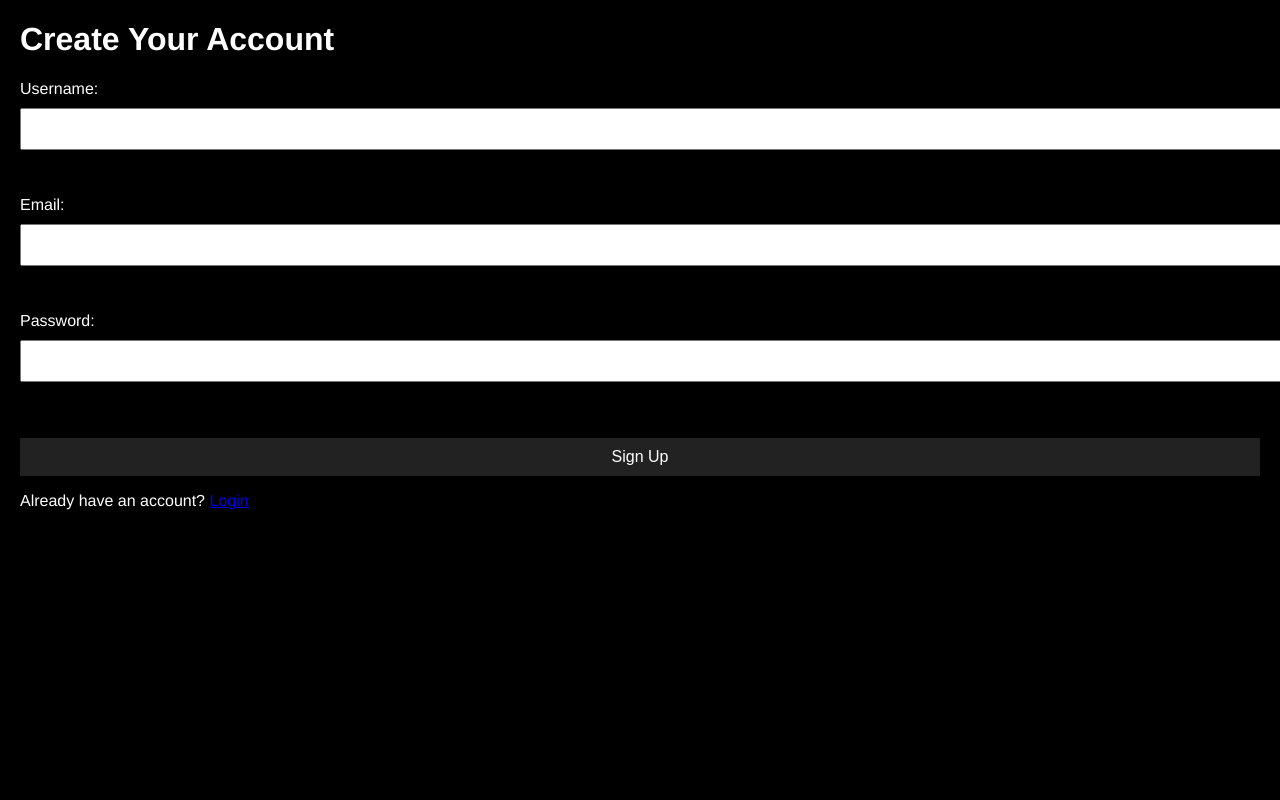
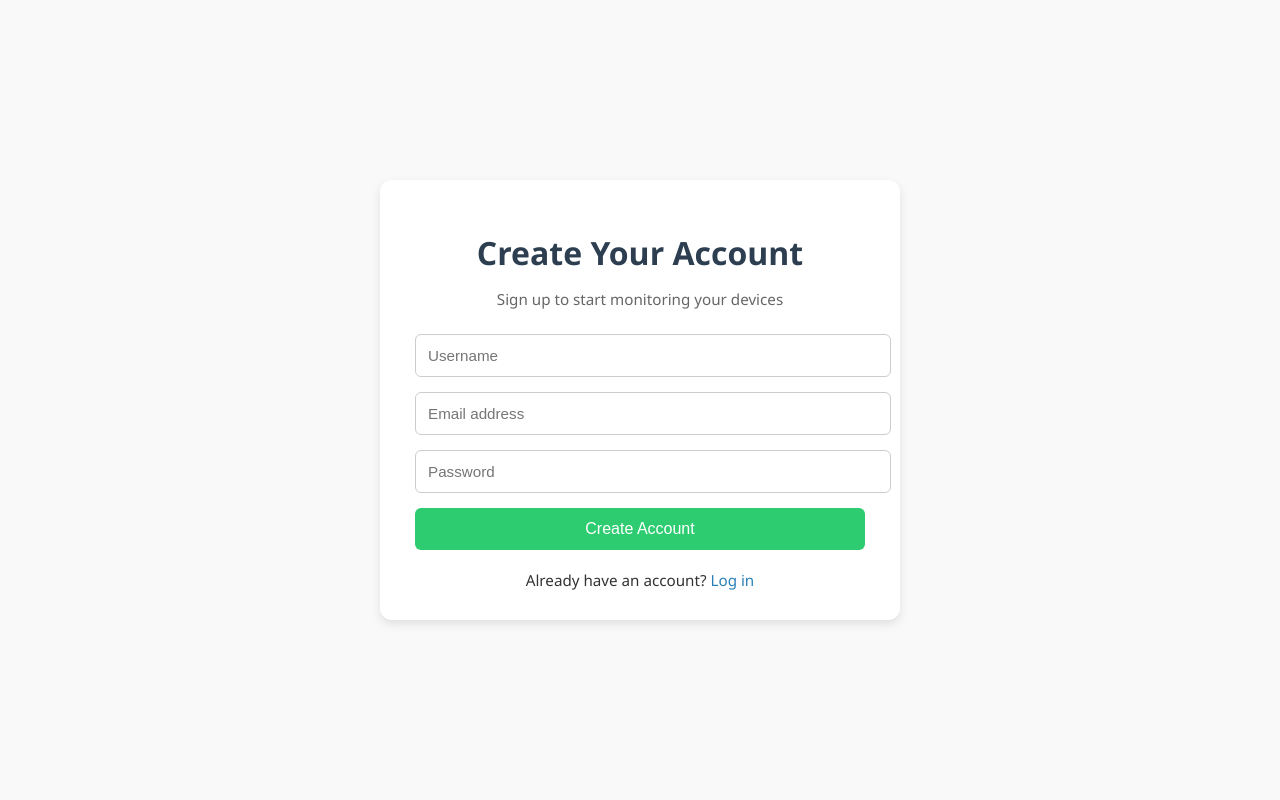
Before and after one commit to ABTechWorks/TinyLittleHelper, a FastAPI app: page /signup in a window 1280 px wide. Run offline with FastAPI, Linux system fonts and the light colour scheme.

Commit message:
UI update

```diff
--- a/templates/dashboard.html
+++ b/templates/dashboard.html
@@ -114,6 +114,9 @@
 </head>
 <body>
 
+  <div class="container">
+    <img src="/static/images/tinyhelper.png" alt="TinyLittleHelper Logo" class="logo">
+
   <header>
     <h2>Device Monitoring Dashboard</h2>
   </header>
--- a/templates/signup.html
+++ b/templates/signup.html
@@ -4,27 +4,118 @@
   <meta charset="UTF-8">
   <title>Sign Up</title>
   <link rel="stylesheet" href="/static/style.css">
+  <style>
+    body {
+      font-family: 'Segoe UI', Tahoma, Geneva, Verdana, sans-serif;
+      background-color: #f9f9f9;
+      color: #333;
+      margin: 0;
+      min-height: 100vh;
+      display: flex;
+      align-items: center;
+      justify-content: center;
+    }
+
+    .signup-box {
+      background-color: #fff;
+      padding: 30px 35px;
+      width: 100%;
+      max-width: 450px;
+      border-radius: 12px;
+      box-shadow: 0 4px 10px rgba(0,0,0,0.1);
+      text-align: center;
+    }
+
+    h1 {
+      margin-bottom: 10px;
+      color: #2c3e50;
+    }
+
+    .small {
+      font-size: 0.95rem;
+      color: #666;
+      margin-bottom: 25px;
+    }
+
+    form input {
+      width: 100%;
+      padding: 12px;
+      margin-bottom: 15px;
+      border-radius: 6px;
+      border: 1px solid #ccc;
+      font-size: 0.95rem;
+    }
+
+    form button {
+      width: 100%;
+      padding: 12px;
+      border: none;
+      border-radius: 6px;
+      background-color: #2ecc71;
+      color: #fff;
+      font-size: 1rem;
+      cursor: pointer;
+      transition: background-color 0.3s;
+    }
+
+    form button:hover {
+      background-color: #27ae60;
+    }
+
+    .error {
+      margin-bottom: 15px;
+      color: #e74c3c;
+      font-size: 0.95rem;
+    }
+
+    .success {
+      margin-bottom: 15px;
+      color: #2ecc71;
+      font-size: 0.95rem;
+    }
+
+    .login-link {
+      margin-top: 20px;
+      font-size: 0.95rem;
+    }
+
+    .login-link a {
+      color: #2980b9;
+      text-decoration: none;
+      font-weight: 500;
+    }
+
+    .login-link a:hover {
+      text-decoration: underline;
+    }
+  </style>
 </head>
 <body>
-  <h1>Create Your Account</h1>
 
-  {% if error %}
-    <p style="color:red">{{ error }}</p>
-  {% endif %}
+  <div class="signup-box">
+    <h1>Create Your Account</h1>
+    <p class="small">Sign up to start monitoring your devices</p>
 
-  <form method="post" action="/signup">
-    <label>Username:</label><br>
-    <input type="text" name="username" required><br><br>
+    {% if error %}
+      <p class="error">{{ error }}</p>
+    {% endif %}
 
-    <label>Email:</label><br>
-    <input type="email" name="email" required><br><br>
+    {% if message %}
+      <p class="success">{{ message }}</p>
+    {% endif %}
 
-    <label>Password:</label><br>
-    <input type="password" name="password" required><br><br>
+    <form method="POST" action="/signup">
+      <input type="text" name="username" placeholder="Username" required>
+      <input type="email" name="email" placeholder="Email address" required>
+      <input type="password" name="password" placeholder="Password" required>
+      <button type="submit">Create Account</button>
+    </form>
 
-    <button type="submit">Sign Up</button>
-  </form>
+    <div class="login-link">
+      Already have an account?
+      <a href="/login">Log in</a>
+    </div>
+  </div>
 
-  <p>Already have an account? <a href="/login">Login</a></p>
 </body>
 </html>
```
Also changed, not shown: templates/index.html (+122 -5 lines), templates/login.html (+25 -1 lines).
